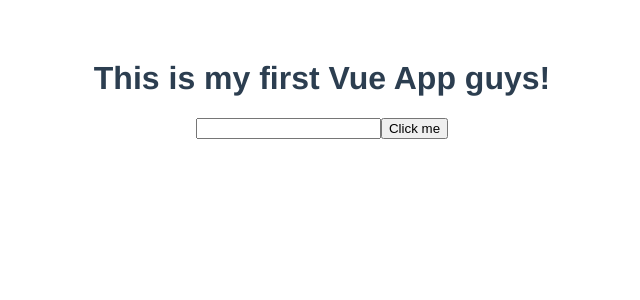
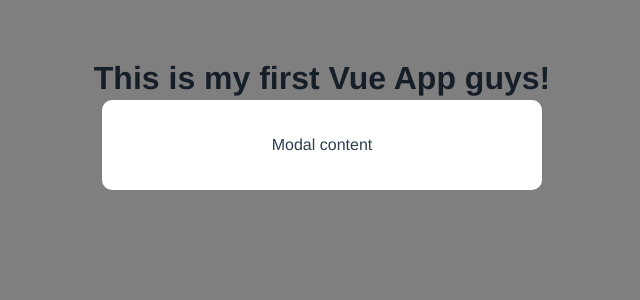
Before and after one commit to BitMavrick/Vue-Journey, a Vue app: page / in a window 1280 px wide. Shown: the top 300 px of the page, without its empty margins (318-958 px from the left). Built offline with nearby package versions, Linux system fonts and the light colour scheme.

Commit message:
create first components

```diff
--- a/src/App.vue
+++ b/src/App.vue
@@ -1,12 +1,16 @@
 <template>
   <h1>{{ title }}</h1>
-  <input type="text" ref="input" />
-  <button @click="handleClick">Click me</button>
+  <Modal />
 </template>
 
 <script>
+import Modal from "./components/Modal.vue";
+
 export default {
   name: "App",
+  components: {
+    Modal,
+  },
   data() {
     return {
       title: "This is my first Vue App guys!",
@@ -15,10 +19,6 @@
   methods: {
     handleClick() {
       console.log(this.$refs.input);
-      // Add a new class to the input
-      this.$refs.input.classList.add("active");
-      // Focus menthod
-      this.$refs.input.focus();
     },
   },
 };
--- /dev/null
+++ b/src/components/Modal.vue
@@ -0,0 +1,26 @@
+<template>
+  <div class="backdrop">
+    <div class="modal">
+      <p>Modal content</p>
+    </div>
+  </div>
+</template>
+
+<style>
+.modal {
+  width: 400px;
+  padding: 20px;
+  margin: 100px auto;
+  background: white;
+  border-radius: 10px;
+}
+
+.backdrop {
+  position: fixed;
+  top: 0;
+  left: 0;
+  width: 100%;
+  height: 100%;
+  background: rgba(0, 0, 0, 0.5);
+}
+</style>
```
Also changed, not shown: src/components/HelloWorld.vue (deleted, +0 -57 lines).
